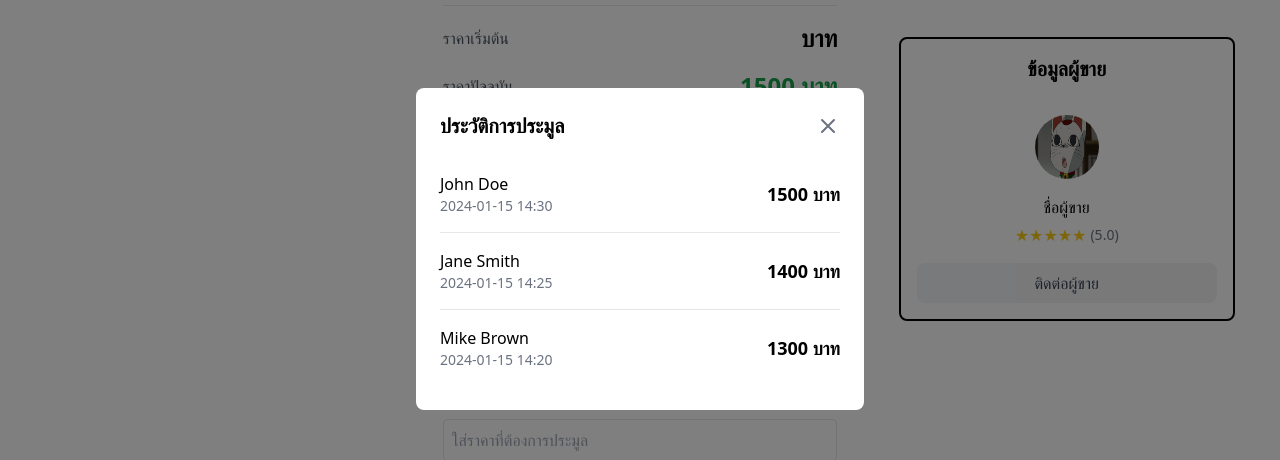
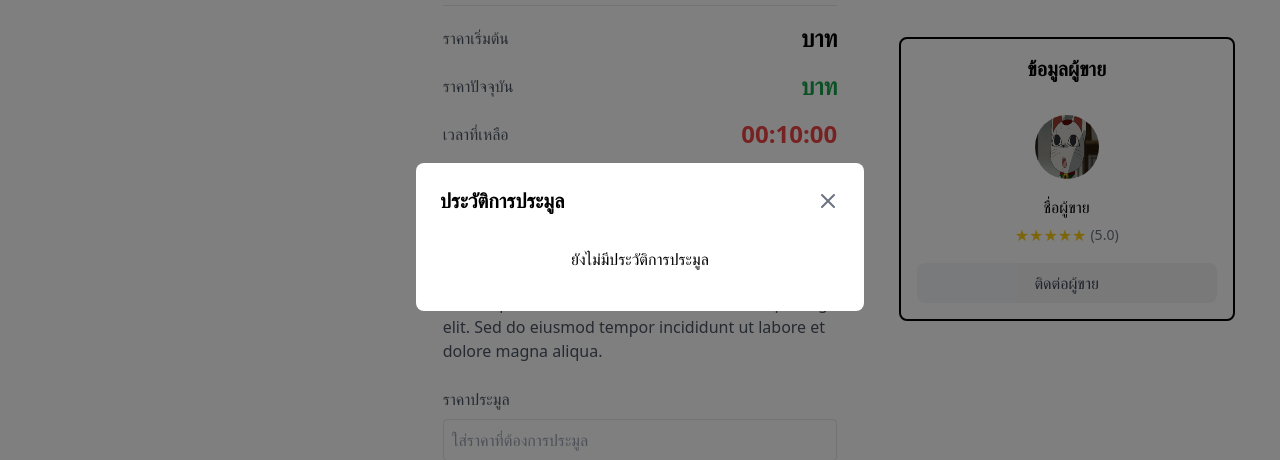
Before and after one commit to JoPrapansak/Toy_Auction, a Next.js app: page /productdetails in a window 1280 px wide. Both pictures are taken after a click on the button "ประวัติการประมูล". Shown: the part 163-623 px from the top of the page. Built offline with nearby package versions, Linux system fonts and the light colour scheme.

Commit message:
addproductdetails

```diff
--- a/src/app/productdetails/page.jsx
+++ b/src/app/productdetails/page.jsx
@@ -1,6 +1,6 @@
 'use client'
 
-import React, { useState } from 'react'
+import React, { useState, useEffect } from 'react'
 import Nav from '../components/Nav'
 import { useSearchParams } from 'next/navigation'
 import NavUser from '../components/NavUser'
@@ -8,19 +8,102 @@ import NavUser from '../components/NavUser'
 function ProductDetailsPage() {
   const searchParams = useSearchParams()
   const [showBidHistory, setShowBidHistory] = useState(false)
+  const [bidHistory, setBidHistory] = useState([])
+  const [loading, setLoading] = useState(false)
+  const [error, setError] = useState(null)
 
   const id = searchParams.get('id')
   const name = searchParams.get('name')
   const image = searchParams.get('image')
   const price = searchParams.get('price')
+  const prices = searchParams.get('prices')
+  // const bids = searchParams.get('bids')
 
-  // Sample bid history data
-  const bidHistory = [
-    { id: 1, bidder: "John Doe", amount: 1500, date: "2024-01-15 14:30" },
-    { id: 2, bidder: "Jane Smith", amount: 1400, date: "2024-01-15 14:25" },
-    { id: 3, bidder: "Mike Brown", amount: 1300, date: "2024-01-15 14:20" },
-  ]
+  // Fetch bid history when modal opens
+  useEffect(() => {
+    const fetchBidHistory = async () => {
+      if (!showBidHistory || !id) return
 
+      setLoading(true)
+      try {
+        const response = await fetch(`http://localhost:3111/api/v1/auction/${id}/bids`, {
+          method: "GET",
+          headers:{
+            "Content-Type": "application/json",
+          },
+          credentials: 'include'
+        })
+
+        if (!response.ok) {
+          throw new Error('ไม่สามารถดึงข้อมูลประวัติการประมูลได้')
+        }
+
+        const data = await response.json()
+        setBidHistory(data.bids || [])
+      } catch (err) {
+        setError(err.message)
+      } finally {
+        setLoading(false)
+      }
+    }
+
+    fetchBidHistory()
+  }, [id, showBidHistory])
+
+  // Replace the static bid history modal content with dynamic data
+  const renderBidHistoryContent = () => {
+    if (loading) {
+      return <div className="text-center py-4">กำลังโหลด...</div>
+    }
+
+    if (error) {
+      return <div className="text-center py-4 text-red-500">{error}</div>
+    }
+
+    if (bidHistory.length === 0) {
+      return <div className="text-center py-4">ยังไม่มีประวัติการประมูล</div>
+    }
+
+    return (
+      <div className="divide-y">
+        {bidHistory.map((bids) => (
+          <div key={bids._id} className="py-4">
+            <div className="flex justify-between items-center">
+              <div>
+                <p className="font-medium">{bids.user}</p>
+                <p className="text-sm text-gray-500">
+                  {new Date(bids.date).toLocaleString('th-TH')}
+                </p>
+              </div>
+              <p className="text-lg font-semibold">{bids.amount} บาท</p>
+            </div>
+          </div>
+        ))}
+      </div>
+    )
+  }
+
+  // Update the bid history modal section
+  const bidHistoryModal = showBidHistory && (
+    <div className="fixed inset-0 bg-black bg-opacity-50 flex items-center justify-center z-50">
+      <div className="bg-white rounded-lg p-6 max-w-md w-full mx-4">
+        <div className="flex justify-between items-center mb-4">
+          <h2 className="text-xl font-semibold">ประวัติการประมูล</h2>
+          <button
+            onClick={() => setShowBidHistory(false)}
+            className="text-gray-500 hover:text-gray-700"
+          >
+            <svg xmlns="http://www.w3.org/2000/svg" className="h-6 w-6" fill="none" viewBox="0 0 24 24" stroke="currentColor">
+              <path strokeLinecap="round" strokeLinejoin="round" strokeWidth={2} d="M6 18L18 6M6 6l12 12" />
+            </svg>
+          </button>
+        </div>
+        {renderBidHistoryContent()}
+      </div>
+    </div>
+  )
+
+  // Update your return statement to use the new bidHistoryModal
   return (
     <div>
       <NavUser/>
@@ -42,11 +125,11 @@ function ProductDetailsPage() {
             <div className="border-t border-b py-4">
               <div className="flex justify-between items-center">
                 <span className="text-gray-600">ราคาเริ่มต้น</span>
-                <span className="text-2xl font-bold">{price} บาท</span>
+                <span className="text-2xl font-bold">{prices} บาท</span>
               </div>
               <div className="flex justify-between items-center mt-4">
                 <span className="text-gray-600">ราคาปัจจุบัน</span>
-                <span className="text-2xl font-bold text-green-600">1500 บาท</span>
+                <span className="text-2xl font-bold text-green-600">{price} บาท</span>
               </div>
               <div className="flex justify-between items-center mt-4">
                 <span className="text-gray-600">เวลาที่เหลือ</span>
@@ -66,39 +149,6 @@ function ProductDetailsPage() {
                 <span>ประวัติการประมูล</span>
               </button>
             </div>
-
-            {/* Bid History Modal */}
-            {showBidHistory && (
-              <div className="fixed inset-0 bg-black bg-opacity-50 flex items-center justify-center z-50">
-                <div className="bg-white rounded-lg p-6 max-w-md w-full mx-4">
-                  <div className="flex justify-between items-center mb-4">
-                    <h2 className="text-xl font-semibold">ประวัติการประมูล</h2>
-                    <button
-                      onClick={() => setShowBidHistory(false)}
-                      className="text-gray-500 hover:text-gray-700"
-                    >
-                      <svg xmlns="http://www.w3.org/2000/svg" className="h-6 w-6" fill="none" viewBox="0 0 24 24" stroke="currentColor">
-                        <path strokeLinecap="round" strokeLinejoin="round" strokeWidth={2} d="M6 18L18 6M6 6l12 12" />
-                      </svg>
-                    </button>
-                  </div>
-
-                  <div className="divide-y">
-                    {bidHistory.map((bid) => (
-                      <div key={bid.id} className="py-4">
-                        <div className="flex justify-between items-center">
-                          <div>
-                            <p className="font-medium">{bid.bidder}</p>
-                            <p className="text-sm text-gray-500">{bid.date}</p>
-                          </div>
-                          <p className="text-lg font-semibold">{bid.amount} บาท</p>
-                        </div>
-                      </div>
-                    ))}
-                  </div>
-                </div>
-              </div>
-            )}
 
             {/* Product Description */}
             <div>
@@ -152,8 +202,170 @@ function ProductDetailsPage() {
             </div>
         </div>
       </div>
+      {bidHistoryModal}
     </div>
   )
 }
 
 export default ProductDetailsPage
+
+// 'use client'
+
+// import React, { useState } from 'react'
+// import Nav from '../components/Nav'
+// import { useSearchParams } from 'next/navigation'
+// import NavUser from '../components/NavUser'
+
+// function ProductDetailsPage() {
+//   const searchParams = useSearchParams()
+//   const [showBidHistory, setShowBidHistory] = useState(false)
+
+//   const id = searchParams.get('id')
+//   const name = searchParams.get('name')
+//   const image = searchParams.get('image')
+//   const price = searchParams.get('price')
+//   const prices = searchParams.get('prices')
+
+//   // Sample bid history data
+//   const bidHistory = [
+//     { id: 1, bidder: "John Doe", amount: 1500, date: "2024-01-15 14:30" },
+//     { id: 2, bidder: "Jane Smith", amount: 1400, date: "2024-01-15 14:25" },
+//     { id: 3, bidder: "Mike Brown", amount: 1300, date: "2024-01-15 14:20" },
+//   ]
+
+//   return (
+//     <div>
+//       <NavUser/>
+//       <div className="container mx-auto px-4 py-8">
+//         <div className="grid grid-cols-1 md:grid-cols-3 gap-8">
+//           {/* Product Image */}
+//           <div className="rounded-lg overflow-hidden">
+//             <img
+//               src={image}
+//               alt={name}
+//               className="w-full h-auto object-cover"
+//             />
+//           </div>
+
+//           {/* Product Details */}
+//           <div className="space-y-6">
+//             <h1 className="text-3xl font-bold">{name}</h1>
+
+//             <div className="border-t border-b py-4">
+//               <div className="flex justify-between items-center">
+//                 <span className="text-gray-600">ราคาเริ่มต้น</span>
+//                 <span className="text-2xl font-bold">{prices} บาท</span>
+//               </div>
+//               <div className="flex justify-between items-center mt-4">
+//                 <span className="text-gray-600">ราคาปัจจุบัน</span>
+//                 <span className="text-2xl font-bold text-green-600">{price} บาท</span>
+//               </div>
+//               <div className="flex justify-between items-center mt-4">
+//                 <span className="text-gray-600">เวลาที่เหลือ</span>
+//                 <span className="text-2xl font-bold text-red-500">00:10:00</span>
+//               </div>
+//             </div>
+
+//             {/* Bid History Button */}
+//             <div className="flex justify-end">
+//               <button
+//                 className="flex items-center space-x-2 px-4 py-2 bg-gray-100 text-gray-700 rounded-lg hover:bg-gray-200"
+//                 onClick={() => setShowBidHistory(true)}
+//               >
+//                 <svg xmlns="http://www.w3.org/2000/svg" className="h-5 w-5" viewBox="0 0 20 20" fill="currentColor">
+//                   <path fillRule="evenodd" d="M10 18a8 8 0 100-16 8 8 0 000 16zm1-12a1 1 0 10-2 0v4a1 1 0 00.293.707l2.828 2.829a1 1 0 101.415-1.415L11 9.586V6z" clipRule="evenodd"/>
+//                 </svg>
+//                 <span>ประวัติการประมูล</span>
+//               </button>
+//             </div>
+
+//             {/* Bid History Modal */}
+//             {showBidHistory && (
+//               <div className="fixed inset-0 bg-black bg-opacity-50 flex items-center justify-center z-50">
+//                 <div className="bg-white rounded-lg p-6 max-w-md w-full mx-4">
+//                   <div className="flex justify-between items-center mb-4">
+//                     <h2 className="text-xl font-semibold">ประวัติการประมูล</h2>
+//                     <button
+//                       onClick={() => setShowBidHistory(false)}
+//                       className="text-gray-500 hover:text-gray-700"
+//                     >
+//                       <svg xmlns="http://www.w3.org/2000/svg" className="h-6 w-6" fill="none" viewBox="0 0 24 24" stroke="currentColor">
+//                         <path strokeLinecap="round" strokeLinejoin="round" strokeWidth={2} d="M6 18L18 6M6 6l12 12" />
+//                       </svg>
+//                     </button>
+//                   </div>
+
+//                   <div className="divide-y">
+//                     {bidHistory.map((bid) => (
+//                       <div key={bid.id} className="py-4">
+//                         <div className="flex justify-between items-center">
+//                           <div>
+//                             <p className="font-medium">{bid.bidder}</p>
+//                             <p className="text-sm text-gray-500">{bid.date}</p>
+//                           </div>
+//                           <p className="text-lg font-semibold">{bid.amount} บาท</p>
+//                         </div>
+//                       </div>
+//                     ))}
+//                   </div>
+//                 </div>
+//               </div>
+//             )}
+
+//             {/* Product Description */}
+//             <div>
+//               <h2 className="text-xl font-semibold mb-2">รายละเอียดสินค้า</h2>
+//               <p className="text-gray-600">
+//                 Lorem ipsum dolor sit amet, consectetur adipiscing elit.
+//                 Sed do eiusmod tempor incididunt ut labore et dolore magna aliqua.
+//               </p>
+//             </div>
+
+
+//             {/* Bidding Section */}
+//             <div className="space-y-4">
+//               <div>
+//                 <label className="block text-gray-600 mb-2">ราคาประมูล</label>
+//                 <input
+//                   type="number"
+//                   className="w-full p-2 border rounded focus:outline-none focus:border-blue-500"
+//                   placeholder="ใส่ราคาที่ต้องการประมูล"
+//                   min={price}
+//                 />
+//               </div>
+//               <button className="w-full bg-blue-500 text-white py-3 rounded-lg hover:bg-blue-600">
+//                 ประมูลสินค้า
+//               </button>
+//             </div>
+//           </div>
+//             {/* Seller Information - Centered */}
+//             <div className="mt-8 flex justify-center">
+//               <div className="bg-white p-6 rounded-lg w-96">
+//                 <div className="flex flex-col items-center space-y-4 border-2 border-black rounded-lg p-4">
+//                 <h2 className="text-xl font-semibold mb-4 text-center">ข้อมูลผู้ขาย</h2>
+//                   <img
+//                     src="/image/profile1.jpg"
+//                     alt="Seller Profile"
+//                     className="w-16 h-16 rounded-full"
+//                   />
+//                   <div className="text-center">
+//                     <h3 className="font-medium">ชื่อผู้ขาย</h3>
+//                     {/* <p className="text-sm text-gray-500">สมาชิกตั้งแต่: January 2024</p> */}
+//                     <div className="flex items-center justify-center mt-1">
+//                       <span className="text-yellow-400">★★★★★</span>
+//                       <span className="text-sm text-gray-500 ml-1">(5.0)</span>
+//                     </div>
+//                   </div>
+//                   <button className="w-full bg-gray-100 text-gray-700 py-2 rounded-lg hover:bg-gray-200">
+//                     ติดต่อผู้ขาย
+//                   </button>
+//                 </div>
+//               </div>
+//             </div>
+//         </div>
+//       </div>
+//     </div>
+//   )
+// }
+
+// export default ProductDetailsPage
```
